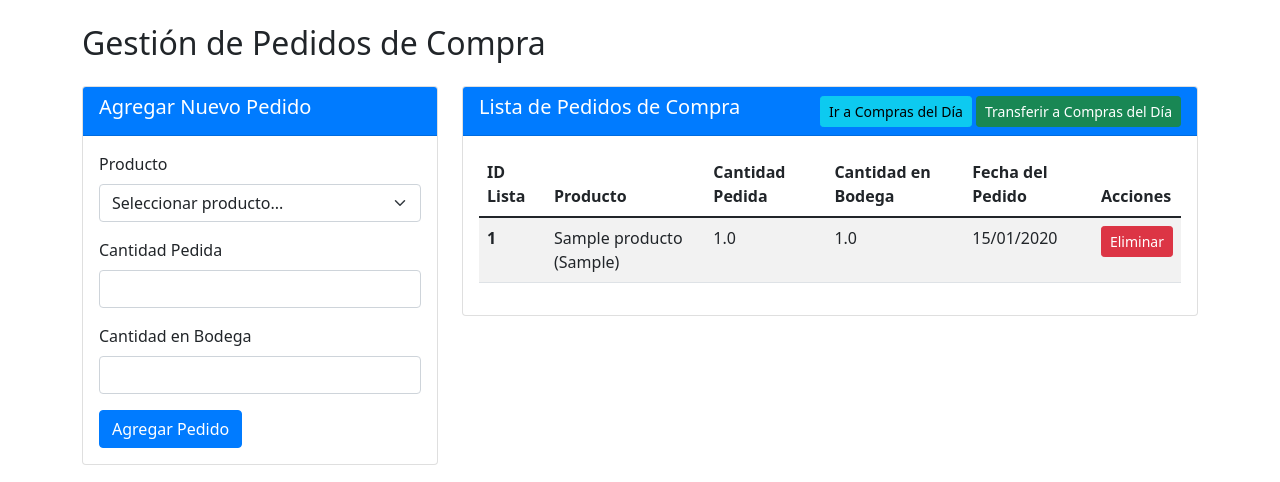
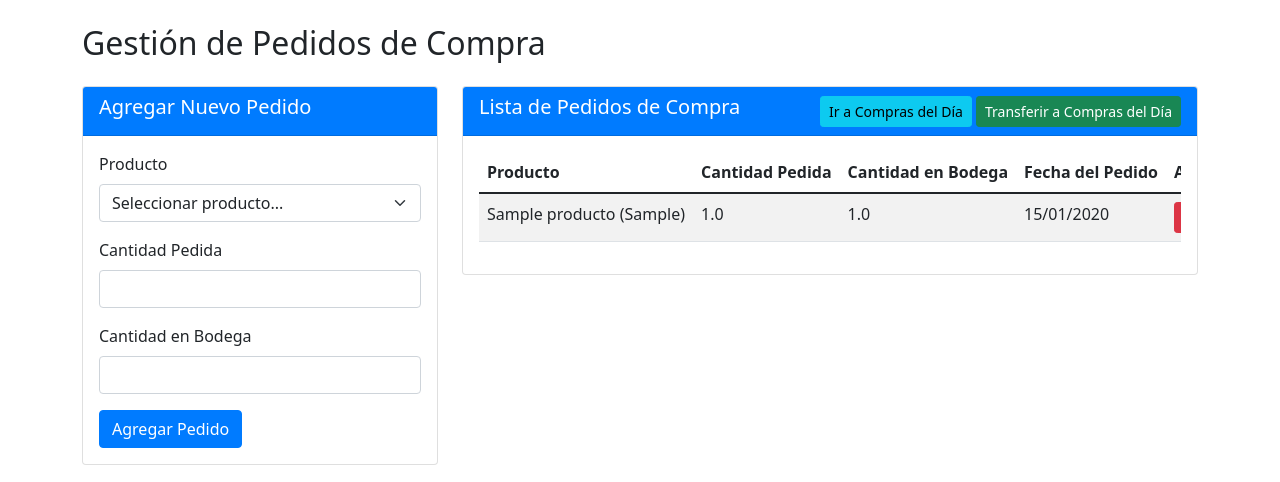
Before and after one commit to ecanar/AppMontebello, a Flask app: page /pedidos in a window 1280 px wide. Shown: the part 56-538 px from the top of the page. Run offline with Flask 3, Linux system fonts and the light colour scheme; tables that the repository leaves empty hold one stand-in row (values such as "Sample post"); some libraries are stand-ins or nearby versions.

Commit message:
Quitar columna ID y forzar fila en una linea en pedidos

```diff
--- a/templates/pedidos.html
+++ b/templates/pedidos.html
@@ -50,10 +50,9 @@
             </div>
             <div class="card-body">
                 <div class="table-responsive">
-                    <table class="table table-striped">
+                    <table class="table table-striped" style="white-space: nowrap;">
                         <thead>
                             <tr>
-                                <th>ID Lista</th>
                                 <th>Producto</th>
                                 <th>Cantidad Pedida</th>
                                 <th>Cantidad en Bodega</th>
@@ -64,7 +63,6 @@
                         <tbody>
                             {% for pedido in pedidos %}
                             <tr>
-                                <td><strong>{{ pedido.Id_Lista }}</strong></td>
                                 <td>{{ pedido.producto_pedido.Nom_Prod }} ({{ pedido.producto_pedido.Medida }})</td>
                                 <td>{{ pedido.Cant_Ped }}</td>
                                 <td>{{ pedido.Cant_Bod }}</td>
```
